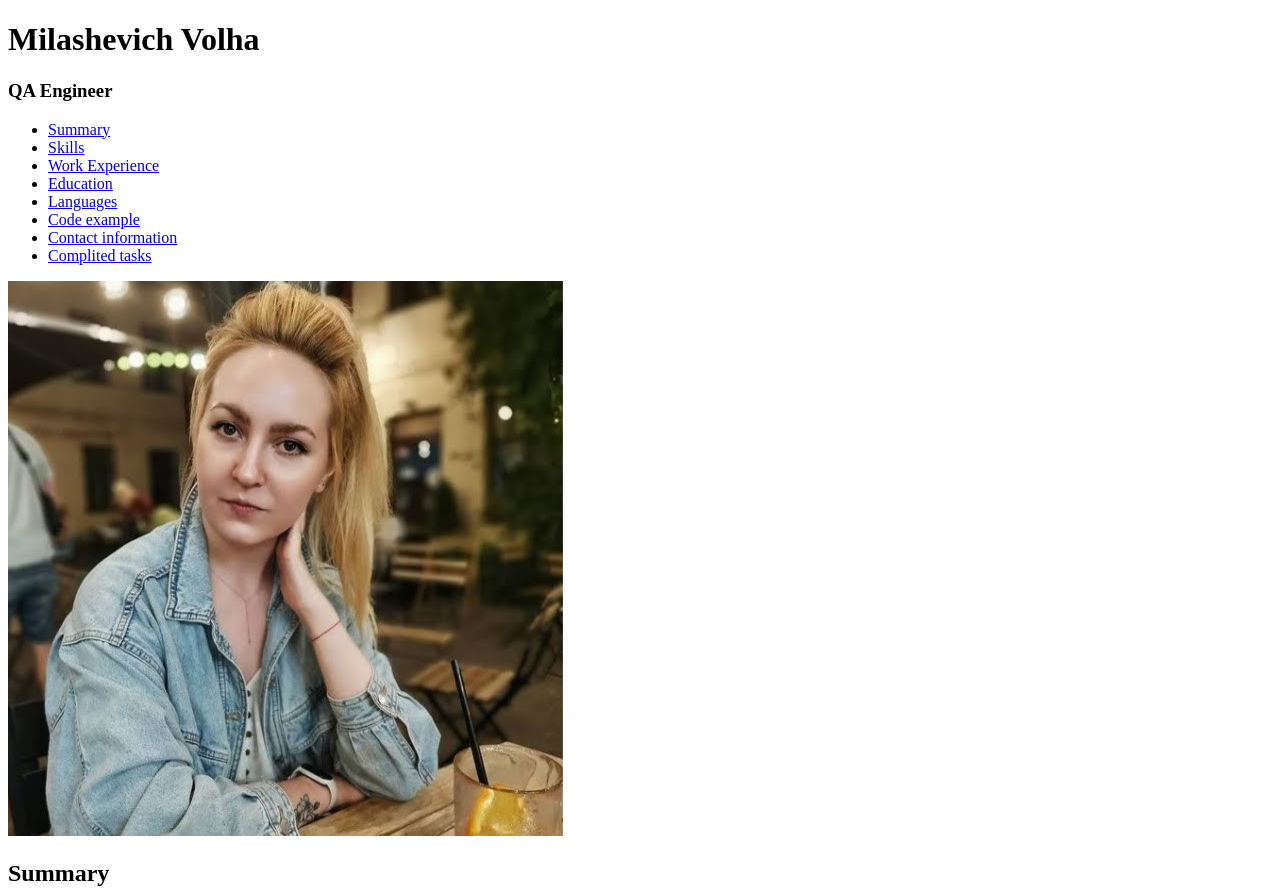
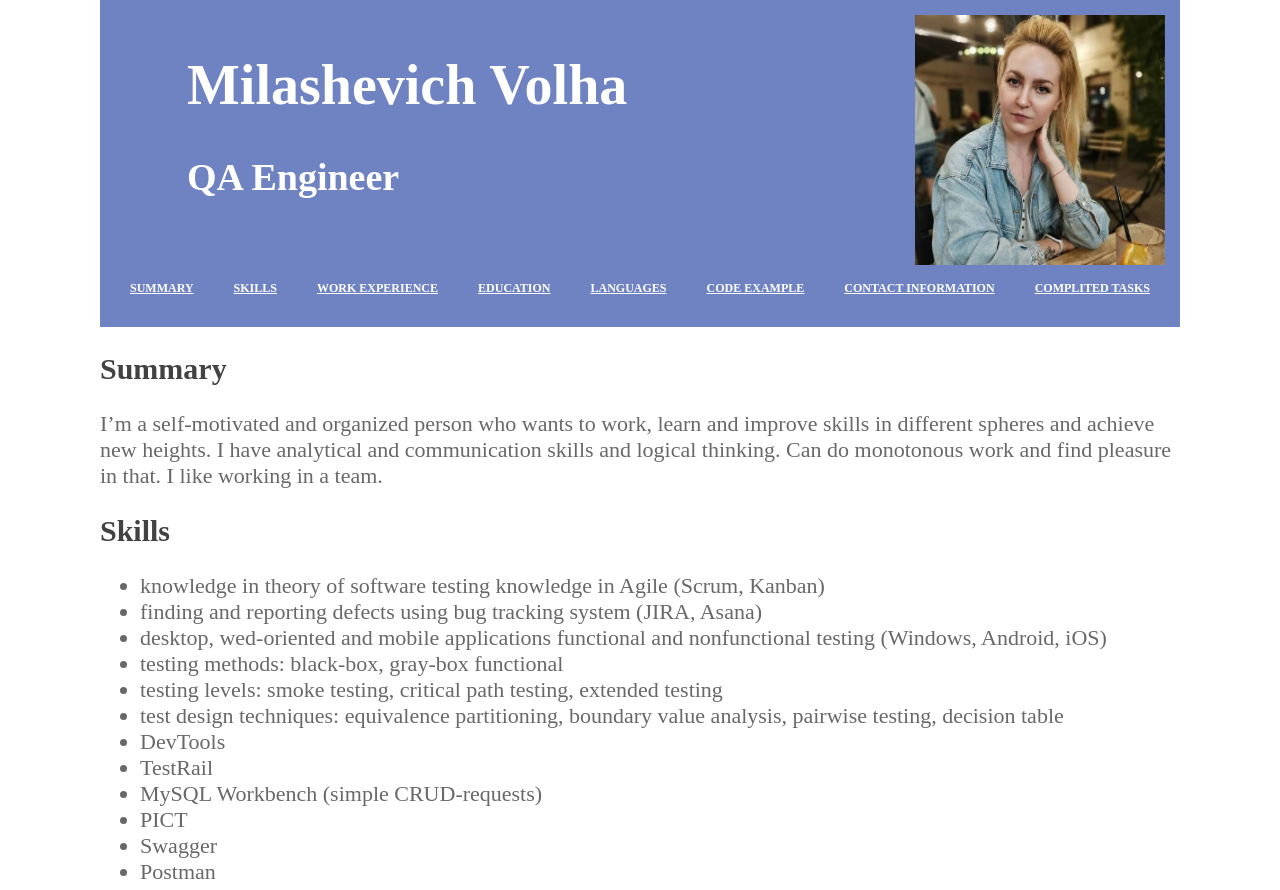
Before and after one commit to olgamilashevich/rsschool-cv, a plain HTML site: page index.html in a window 1280 px wide. Shown: the top 890 px of the page. Drawn offline with Linux system fonts and the light colour scheme.

Commit message:
feat: add and edit style.css

```diff
--- a/index.html
+++ b/index.html
@@ -4,42 +4,48 @@
     <meta charset="UTF-8" />
     <meta name="viewport" content="width=device-width, initial-scale=1.0" />
     <title>Volha Milashevich</title>
+    <link rel="stylesheet" href="./style.css" />
   </head>
   <body>
     <header>
+      <div class="header-content-wrapper">
+        <div class="name-container">
           <h1>Milashevich Volha</h1>
           <h3>QA Engineer</h3>
-      <nav>
+        </div>
+        <img src="./assets/photo.jpeg" class="photo" alt="Volha Milashevich" />
+      </div>
+
+      <nav class="header-nav-wrapper">
         <ul>
-          <li>
+          <li class="link">
             <a href="#summary">Summary</a>
           </li>
-          <li>
+          <li class="link">
             <a href="#skills">Skills</a>
           </li>
-          <li>
+          <li class="link">
             <a href="#workExperience">Work Experience</a>
           </li>
-          <li>
+          <li class="link">
             <a href="#education">Education</a>
           </li>
-          <li>
+          <li class="link">
             <a href="#languages">Languages</a>
           </li>
-          <li>
+          <li class="link">
             <a href="#codeExample">Code example</a>
           </li>
-          <li>
+          <li class="link">
             <a href="#contactInformation">Contact information</a>
           </li>
-          <li>
+          <li class="link">
             <a href="#complitedTasks">Complited tasks</a>
           </li>
         </ul>
       </nav>
     </header>
     <main>
-      <img src="./assets/photo.jpeg" alt="Volha Milashevich" />
       <h2><a id="summary"></a>Summary</h2>
       <p>
         I’m a self-motivated and organized person who wants to work, learn and
@@ -94,7 +100,7 @@
           }
         </code>
       </p>
-      <h2><a id="complitedTasks"></a>Complited tasks</h2>
+      <h2><a id="complitedTasks"></a>Completed tasks</h2>
       <ul>
         <li>
           <a
@@ -113,26 +119,33 @@
       </ul>
     </main>
     <footer>
-      <h3><a id="contactInformation"></a> Contact information</h3>
+      <div class="contact-info-container">
+        <h2><a id="contactInformation"></a> Contact information</h2>
         <nav>
           <ul>
-          <li>
+            <li class="link">
               <a
                 href="https://www.linkedin.com/in/olga-milashevich/"
                 target="_blank"
                 >LinkedIn</a
               >
             </li>
-          <li>
+            <li class="link">
               <a href="https://github.com/olgamilashevich" target="_blank"
                 >GitHub</a
               >
             </li>
-          <li><a href="mailto:milashevich.volha@gmail.com">Email</a></li>
+            <li class="link">
+              <a href="mailto:milashevich.volha@gmail.com">Email</a>
+            </li>
           </ul>
         </nav>
+      </div>
       <a href="https://rs.school/js/" target="_blank">
-        <img src="./assets/rs_school_js.svg" alt="RS school: JS stage 0"
+        <img
+          src="./assets/rs_school_js.svg"
+          class="course-logo"
+          alt="RS school: JS stage 0"
       /></a>
       <p>2023</p>
     </footer>
--- a/style.css
+++ b/style.css
@@ -1,13 +1,110 @@
+.course-logo {
+  height: 100px;
+  width: 100px;
+}
+
+.photo {
+  height: 250px;
+  width: 250px;
+}
+
 body {
-    background-color: lightblue;
+  max-width: 1080px;
+  margin: auto;
+}
+
+header {
+  background-color: rgb(111, 131, 194);
+  padding: 15px;
+
+}
+
+.header-content-wrapper {
+  display: flex;
+  flex-direction: row;
+  justify-content: space-between;
+}
+
+.header-nav-wrapper  ul{
+  display: flex;
+  flex-direction: row;
+  justify-content: space-between;
+  flex-wrap: wrap;
+  padding: 0;
+  list-style-type: none;
+}
+
+.link {
+  font-weight: bold;
+  text-transform: uppercase;
+  font-size: 12px;
+  margin-left: 15px;
+  margin-right: 15px;
+}
+
+.link a {
+  color: white;
+}
+
+h1 {
+  font-size: 56px;
+  color: white;
+}
+
+h3 {
+  font-size: 38px;
+  color: white;
+}
+
+.name-container {
+  padding-left: 72px;
+}
+
+main h2 {
+  color: rgb(66, 66, 66);
+  font-size: 30px;
+}
+
+main p {
+  color: rgb(104, 104, 104);
+  font-size: 22px;
+}
+
+main ul li {
+  color: rgb(104, 104, 104);
+  font-size: 22px;
+}
+
+main ul li a {
+  color: rgb(104, 104, 104);
+  font-size: 22px;
+  font-weight: bold;
+}
+
+footer h2 {
+  color: rgb(255, 255, 255);
+  font-size: 30px;
+}
+
+footer {
+  display: flex;
+  flex-direction: row;
+  justify-content: space-between;
+  padding: 15px;
+  align-items: center;
+  background-color: rgb(111, 131, 194);
   }
 
-  h1 {
-    color: white;
-    text-align: center;
+  .contact-info-container{
+    font-weight: bold;
+    text-transform: uppercase;
+    font-size: 12px;
+    margin-left: 15px;
+    margin-right: 15px;
   }
-
-  p {
-    font-family: verdana;
-    font-size: 20px;
+  .contact-info-container nav ul {
+  list-style-type: none;
+  display: flex;
+  flex-direction: row;
+  justify-content: space-between;
   }
```
Lines whose indentation alone changed are shown as unchanged.
